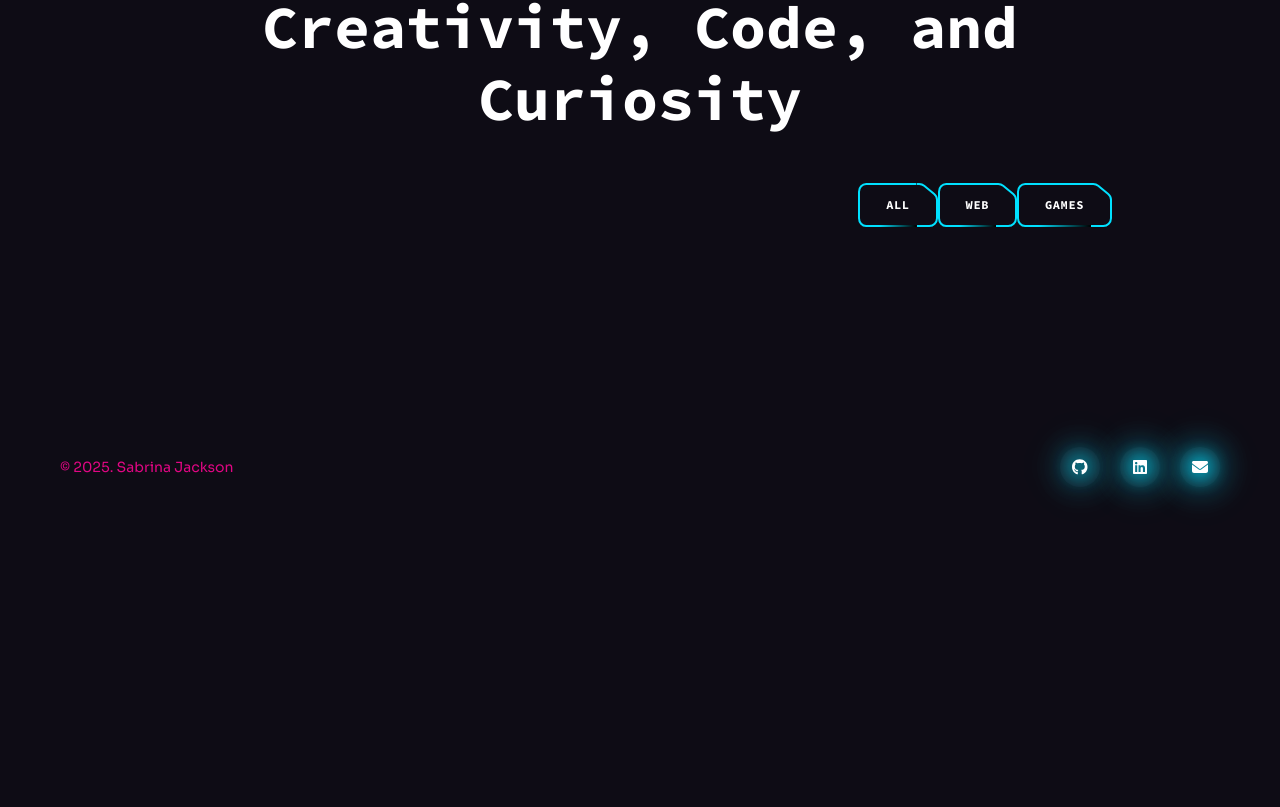
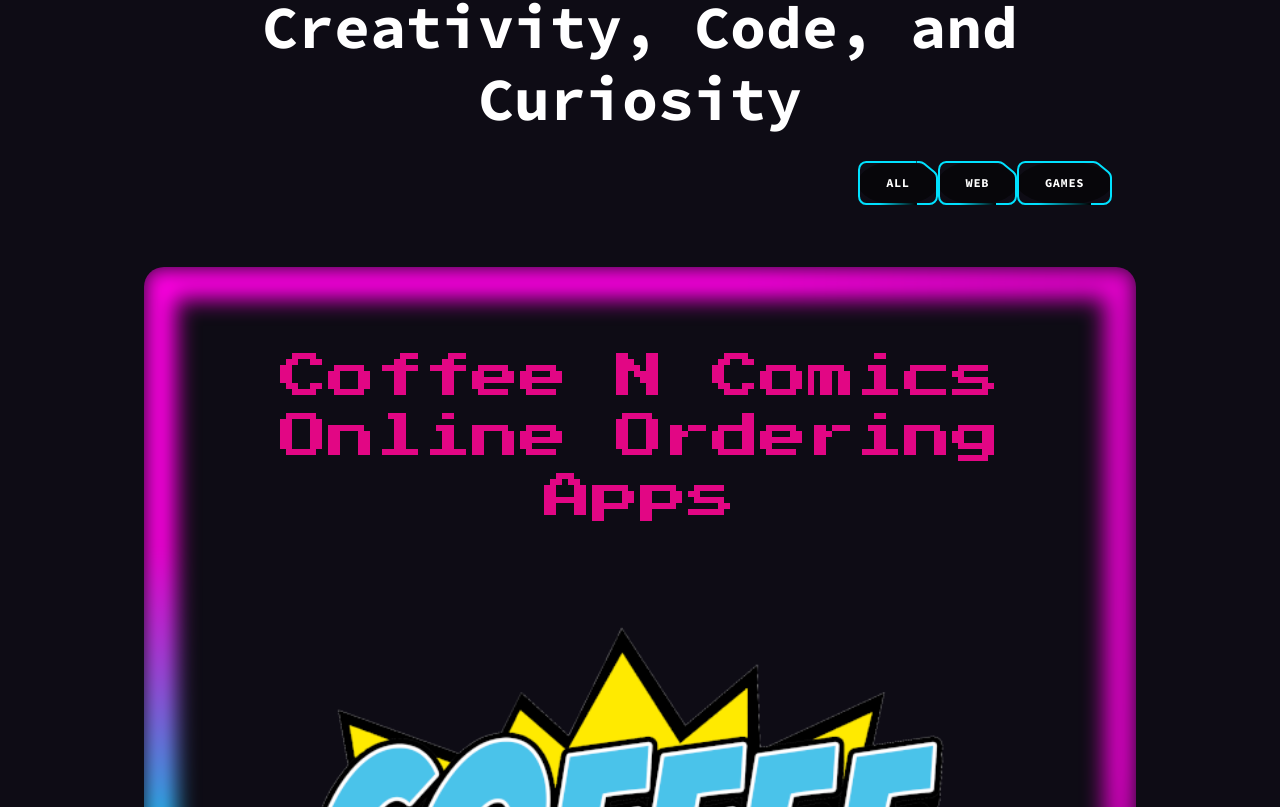
Before and after one commit to nowyourejinxed/Portfolio, a React (Vite) app: page /projects in a window 1280 px wide. Shown: the part 293-1100 px from the top of the page. Before the commit the page ends 820 px from the top, so only its background shows below. Built offline with nearby package versions, Linux system fonts and the light colour scheme.

Commit message:
Update projects.jsx

```diff
--- a/src/pages/projects.jsx
+++ b/src/pages/projects.jsx
@@ -5,7 +5,8 @@ import {useState} from "react";
 import Button from "../components/Button.jsx";
 import Section from "../components/Section.jsx";
 import Footer from "../components/Footer.jsx";
-//import ProjectCard from "../components/projectCard.jsx";
+import ProjectCard from "../components/projectCard.jsx";
+
 
 
 
@@ -33,7 +34,11 @@ export default function Projects(){
                                 <Button onClick={() => setFilter('games')}>Games</Button>
                             </div>
                         </section>
-
+                        <div className="grid gap-15">
+                            {filteredProjects.map((project, index) => (
+                                <ProjectCard key={index} project={project}/>
+                            ))}
+                        </div>
                         </div>
 
                     </div>
```
